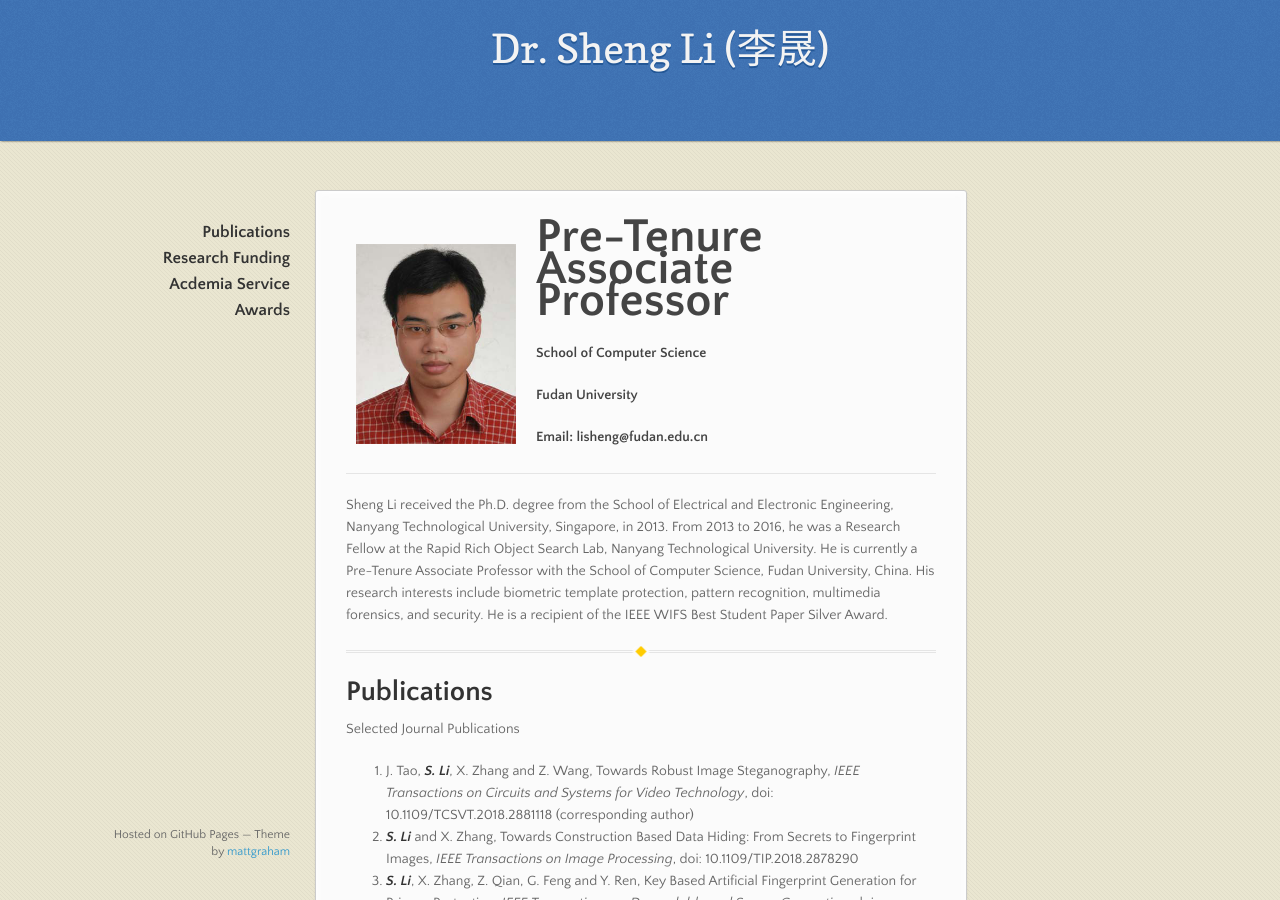
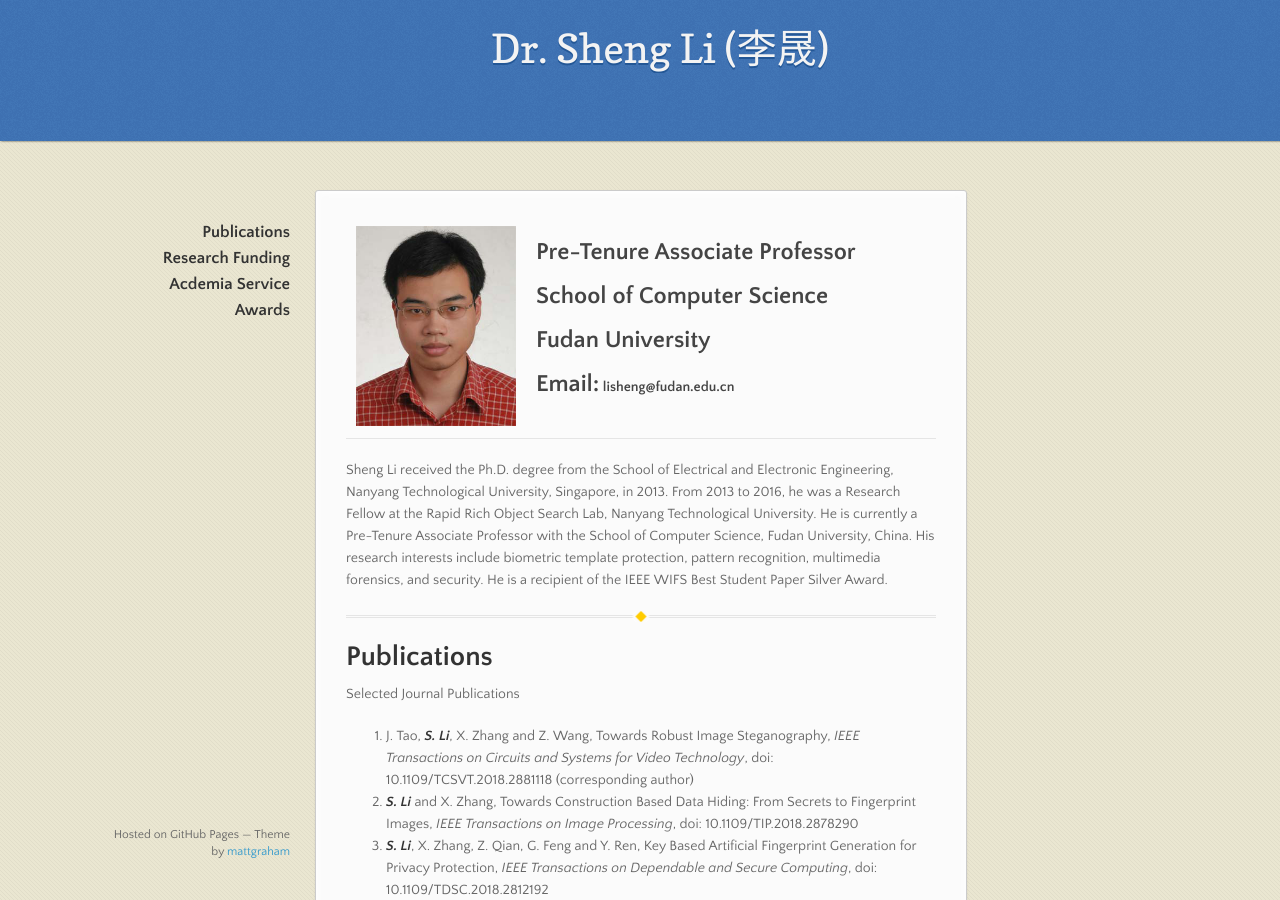
Before and after one commit to blazelisheng/blazelisheng.github.io, a Jekyll site: the page built from index.md, in a window 1280 px wide and 900 px high. Built offline with Jekyll 4.4.1, drawn with Linux system fonts in a browser that asks for light colours; the repository's description, which GitHub fills in, is left out.

Commit message:
Update index.md

```diff
--- a/index.md
+++ b/index.md
@@ -6,10 +6,10 @@
   <tr>
     <th width="160">
 <img src="/assets/images/Sheng_Li_Photo.png" width="160" height="200" /></th>
-  <th> <p align="left"><font size="+5"> Pre-Tenure Associate Professor</font></p>
-        <p align="left">School of Computer Science</p>
-        <p align="left">Fudan University</p>
-        <p align="left">Email: lisheng@fudan.edu.cn</p></th>
+  <th> <p align="left"><font size="+2"> Pre-Tenure Associate Professor</font></p>
+        <p align="left"><font size="+2">School of Computer Science</font></p>
+        <p align="left"><font size="+2">Fudan University</font></p>
+        <p align="left"><font size="+2">Email:</font> lisheng@fudan.edu.cn</p></th>
   </tr>
 </table>
 
```
